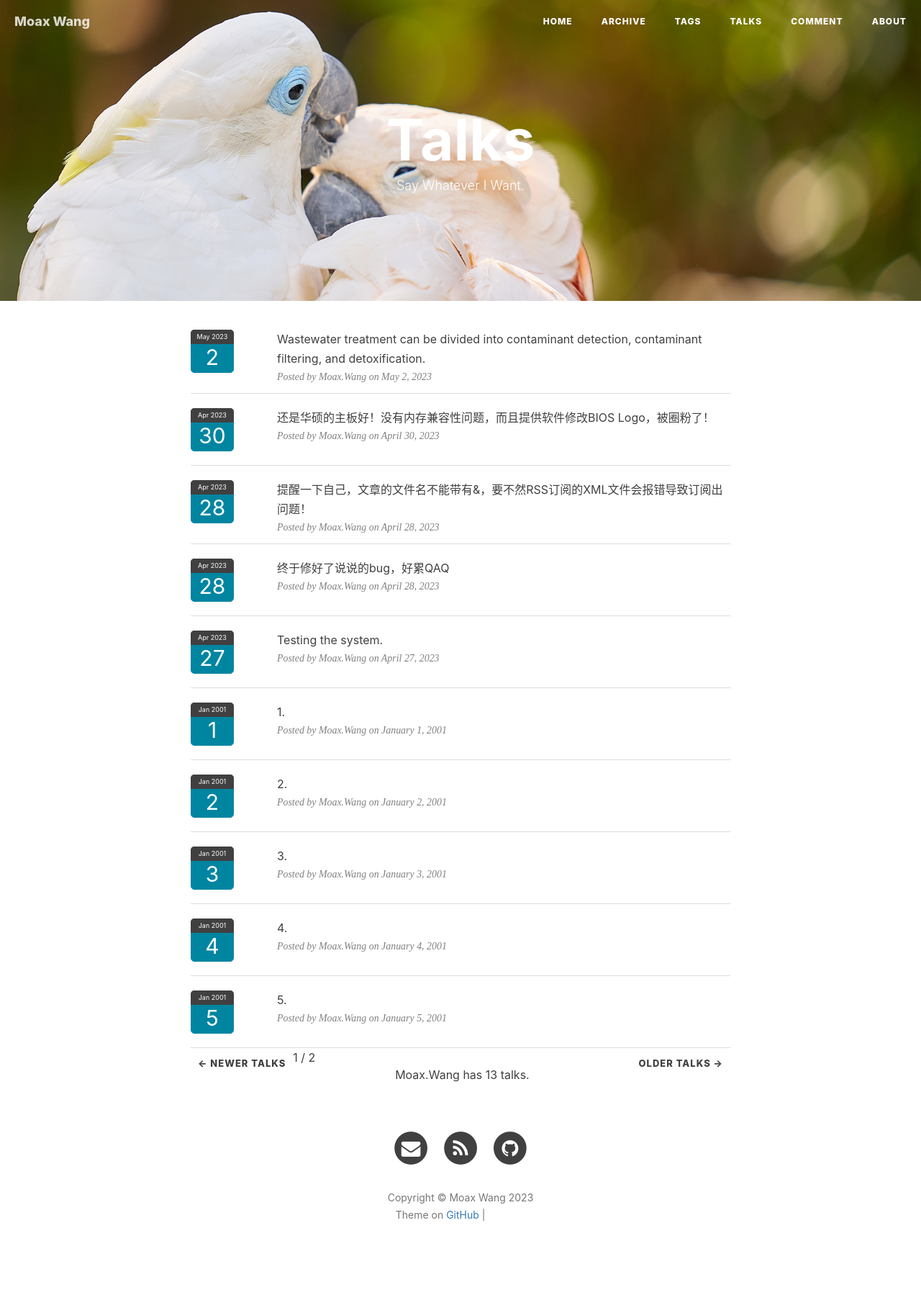
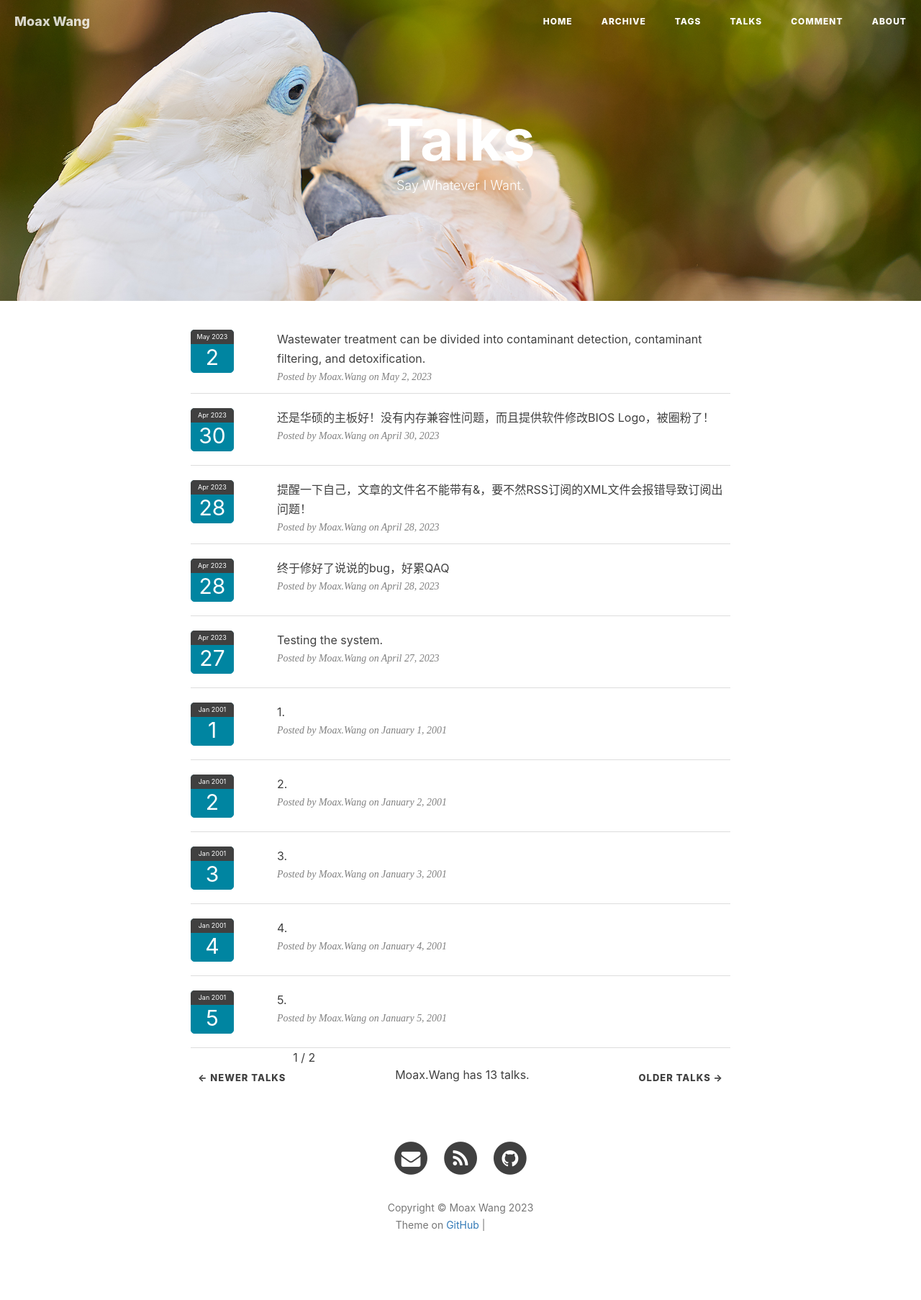
Before and after one commit to WinchellWang/winchellwang.github.io, a Jekyll site: the page built from 3talk.html, in a window 1280 px wide. Shown: the whole page at 72% size. Built offline with Jekyll 4.4.1, drawn with Linux system fonts in a browser that asks for light colours; nearby versions of some CDN libraries; comment, search, counter and statistics services are not loaded; grey boxes are pictures that could not be loaded.

Commit message:
Update 3talk.html

```diff
--- a/3talk.html
+++ b/3talk.html
@@ -79,6 +79,7 @@ permalink: /talk/
     padding: 10px;
     background-color: white;
     border-radius: 0;
+    margin: 20px 0 0 !important;
 }
 
 .hexo-talk-button:focus,
```
